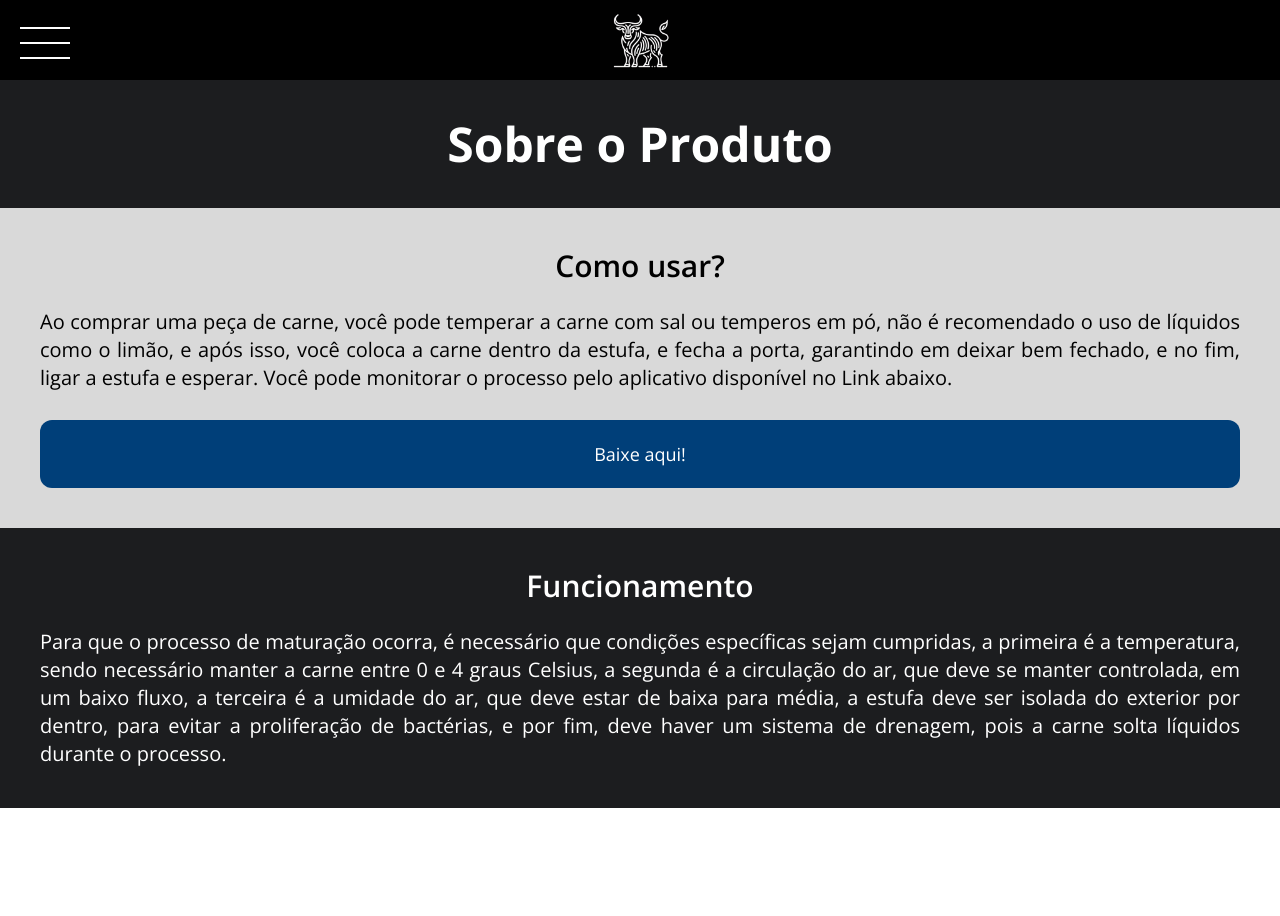
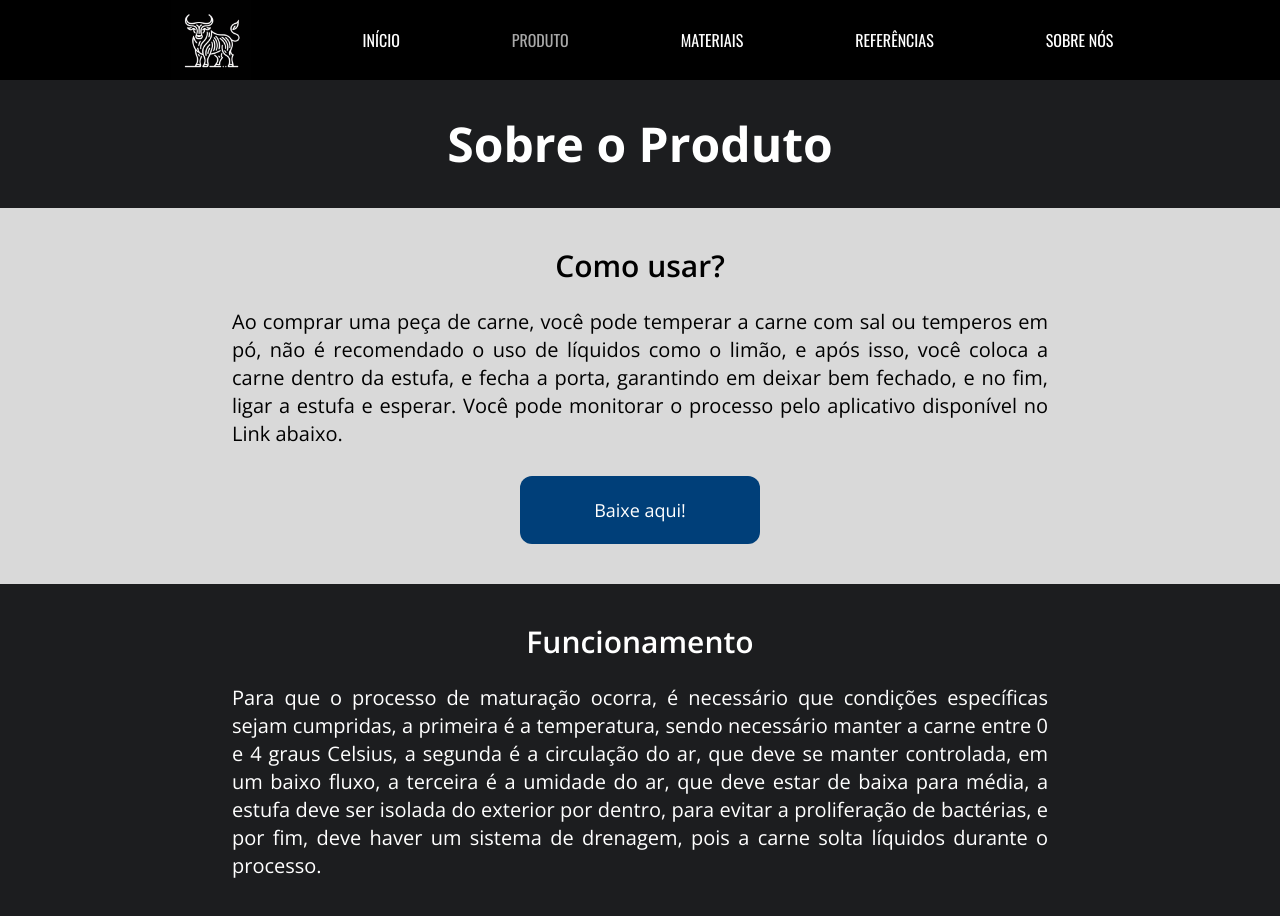
Before and after one commit to jeanmendeskk/Old-Boi, a React (Vite) app: page /Produto in a window 1280 px wide. Shown: the top 916 px of the page. Before the commit the page ends 808 px from the top, so only its background shows below. Built offline with nearby package versions, Linux system fonts and the light colour scheme; a web font is replaced by a local one.

Commit message:
responsividade v3

```diff
--- a/src/pages/Produto.jsx
+++ b/src/pages/Produto.jsx
@@ -6,37 +6,48 @@ export default function Produto() {
             <button onClick={hideMenu}>x</button>
             <hr />
             <a href="/"><h3>Inicio</h3></a>
-            <a href="/Produto"><h3>Produto</h3></a>
+            <h3 className="text-textg">Produto</h3>
             <a href="/Materiais"><h3>Materiais</h3></a>
             <a href="/Referencias"><h3>Referências</h3></a>
             <a href="/Sobre"><h3>Sobre nós</h3></a>
           </section>
         </div>
 
-        <div className="w-full fixed bg-black flex justify-center items-center mb-24">
-            <a href="/"><img src="/logo-site.jpg" alt="Imagem de um boi feito por listras" className="w-20"/></a>
+        <div className="w-full fixed bg-black flex justify-center items-center mb-24 lg:ps-1 gap-28 py-1z 2xl:h-28">
+            <a href="/"><img src="/logo-site.jpg" alt="Imagem de um boi feito por listras" className="w-20 2xl:w-28"/></a>
+            <div className="max-lg:hidden flex gap-28 font-osw uppercase font-normal 2xl:text-2xl">
+                <a href="/"><p className="text-white">Início</p></a>
+
+                <p className="text-textg">Produto</p>
+
+                <a href="/Materiais"><p className="text-white">Materiais</p></a>
+
+                <a href="/Referencias"><p className="text-white">Referências</p></a>
+
+                <a href="/Sobre"><p className="text-white">Sobre nós</p></a>
+            </div>
         </div>
 
-        <button onClick={showMenu}><img src="/Menu.svg" alt="ícone de menu" className="fixed ms-5" /></button>
+        <button onClick={showMenu}><img src="/Menu.svg" alt="ícone de menu" className="fixed ms-5 lg:hidden" /></button>
 
-        <div className="pt-14"></div>
+        <div className="pt-14 2xl:pt-20"></div>
 
         <div className="bg-gray text-white flex justify-center items-center px-28 py-10">
-            <h1 className="text-5xl font-sans font-bold text-center">Sobre o Produto</h1>
+            <h1 className="text-5xl font-sans font-bold text-center 2xl:text-7xl">Sobre o Produto</h1>
         </div>
 
-        <div className="bg-offwhite p-10 text-center flex flex-col text-lg">
-            <h2 className="font-semibold text-3xl pb-6">Como usar?</h2>
+        <div className="bg-offwhite p-10 text-center flex flex-col text-lg lg:items-center">
+            <h2 className="font-semibold text-3xl pb-6 2xl:text-5xl">Como usar?</h2>
 
-            <p className="font-light text-xl text-justify pb-7">Ao comprar uma peça de carne, você pode temperar a carne com sal ou temperos em pó, não é recomendado o uso de líquidos como o limão, e após isso, você coloca a carne dentro da estufa, e fecha a porta, garantindo em deixar bem fechado, e no fim, ligar a estufa e esperar. Você pode monitorar o processo pelo aplicativo disponível no Link abaixo. </p>
+            <p className="font-light text-xl text-justify pb-7 lg:px-48 2xl:text-3xl 2xl:px-64 2xl:my-4">Ao comprar uma peça de carne, você pode temperar a carne com sal ou temperos em pó, não é recomendado o uso de líquidos como o limão, e após isso, você coloca a carne dentro da estufa, e fecha a porta, garantindo em deixar bem fechado, e no fim, ligar a estufa e esperar. Você pode monitorar o processo pelo aplicativo disponível no Link abaixo. </p>
 
-            <button className="bg-blue text-white py-5 rounded-xl"><a href="">Baixe aqui!</a></button>
+            <button className="bg-blue text-white py-5 rounded-xl lg:mb-0 lg:w-60 2xl:text-3xl 2xl:w-80 2xl:h-24 2xl:mb-4"><a href="">Baixe aqui!</a></button>
         </div>
 
         <div className="bg-gray text-white p-10 text-center text-lg">
-            <h2 className="font-semibold text-3xl pb-6">Funcionamento</h2>
+            <h2 className="font-semibold text-3xl pb-6 2xl:text-5xl 2xl:mb-4">Funcionamento</h2>
 
-            <p className="font-light text-xl text-justify">Para que o processo de maturação ocorra, é necessário que condições específicas sejam cumpridas, a primeira é a temperatura, sendo necessário manter a carne entre 0 e 4 graus Celsius, a segunda é a circulação do ar, que deve se manter controlada, em um baixo fluxo, a terceira é a umidade do ar, que deve estar de baixa para média, a estufa deve ser isolada do exterior por dentro, para evitar a proliferação de bactérias, e por fim, deve haver um sistema de drenagem, pois a carne solta líquidos durante o processo. </p>
+            <p className="font-light text-xl text-justify lg:px-48 2xl:text-3xl 2xl:px-64 2xl:mb-6">Para que o processo de maturação ocorra, é necessário que condições específicas sejam cumpridas, a primeira é a temperatura, sendo necessário manter a carne entre 0 e 4 graus Celsius, a segunda é a circulação do ar, que deve se manter controlada, em um baixo fluxo, a terceira é a umidade do ar, que deve estar de baixa para média, a estufa deve ser isolada do exterior por dentro, para evitar a proliferação de bactérias, e por fim, deve haver um sistema de drenagem, pois a carne solta líquidos durante o processo. </p>
         </div>
     </section>
   )
```
